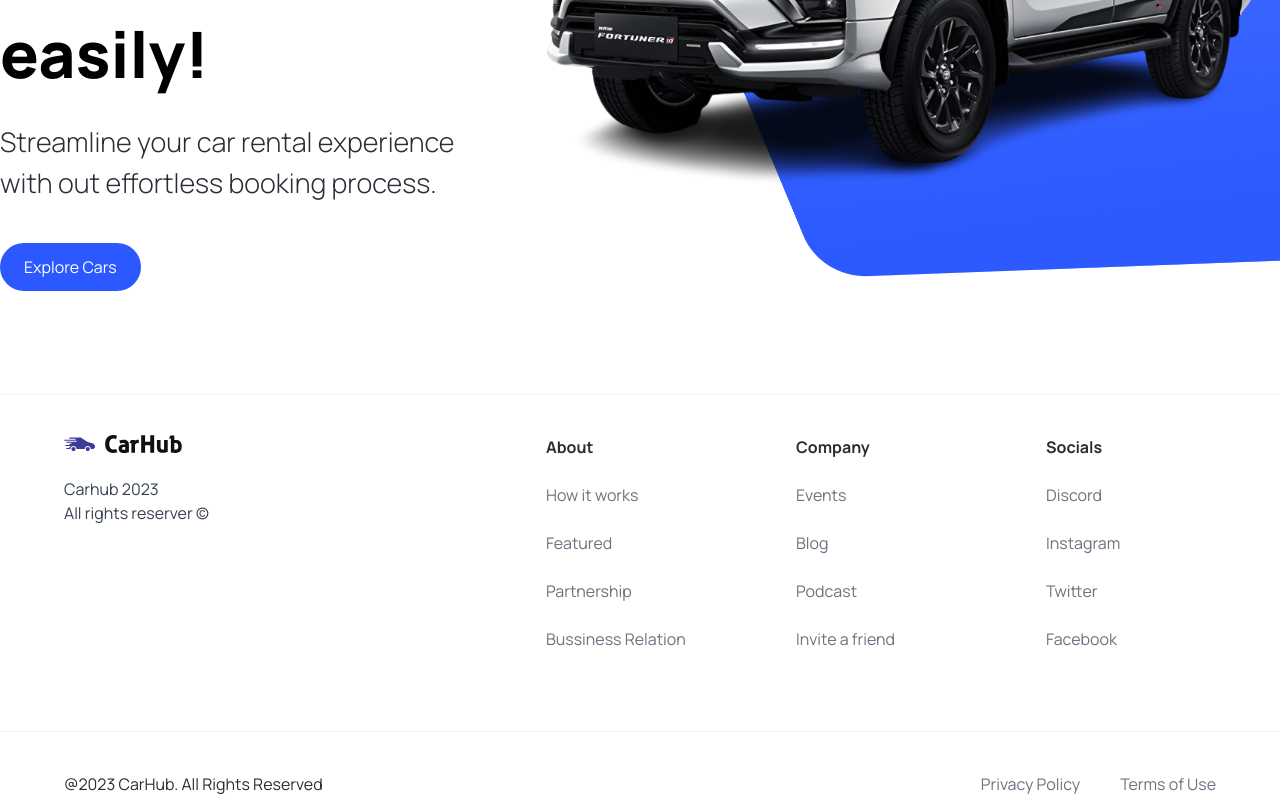
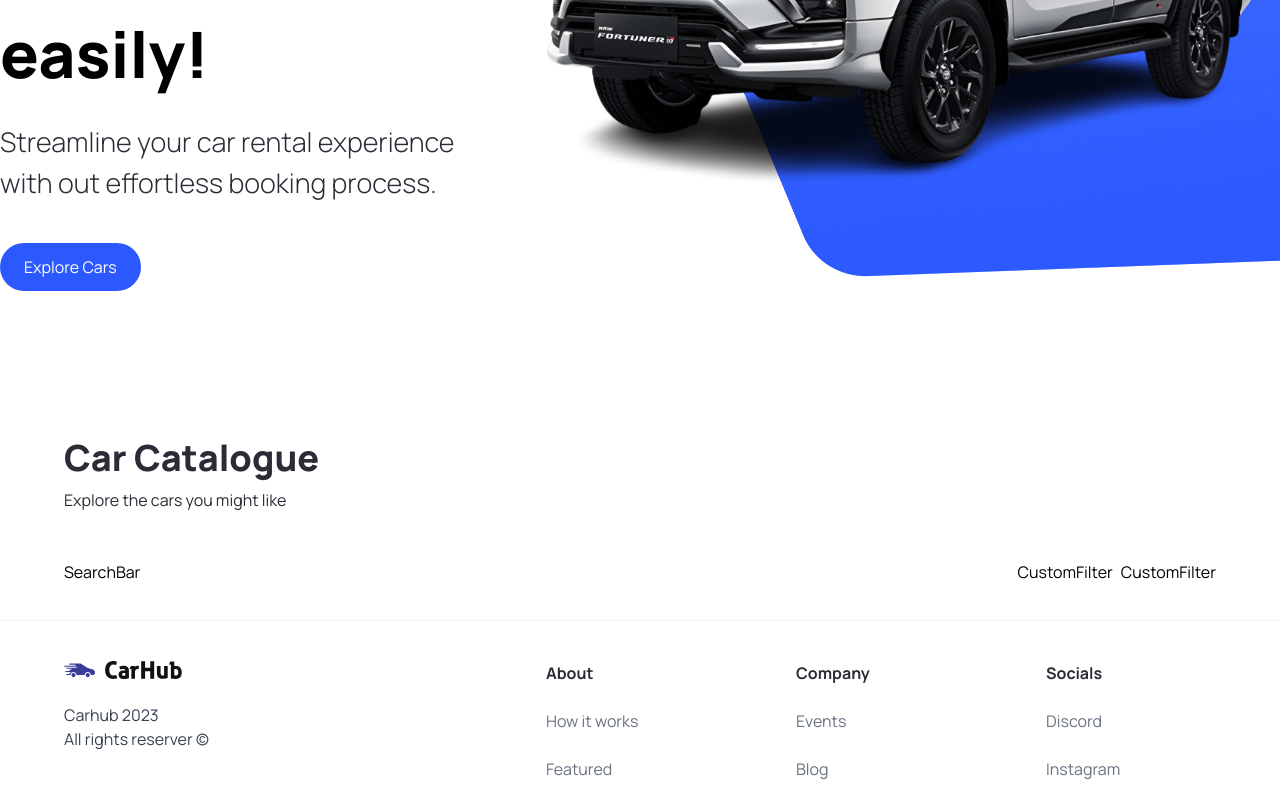
Before and after one commit to jurecapuder/CarShowcase, a Next.js app: page / in a window 1280 px wide. Shown: the part 426-1223 px from the top of the page. Built offline with nearby package versions, Linux system fonts and the light colour scheme.

Commit message:
Adding car catalogue

```diff
--- a/app/page.tsx
+++ b/app/page.tsx
@@ -1,11 +1,28 @@
 import Image from 'next/image'
 
-import { Hero } from '@/components'
+import { CustomFilter, Hero, SearchBar } from '@/components'
 
 export default function Home() {
   return (
     <main className='overflow-hidden'>
       <Hero />
+
+      <div className='mt-12 padding-x padding-y max-width' id='discover'>
+        <div className='home__text-container'>
+          <h1 className='text-4xl font-extrabold'>Car Catalogue</h1>
+
+          <p>Explore the cars you might like</p>
+        </div>
+
+        <div className='home__filters'>
+          <SearchBar />
+
+          <div className='home__filter-container'>
+            <CustomFilter title="fuel" />
+            <CustomFilter title="year" />
+          </div>
+        </div>
+      </div>
     </main>
   )
 }
```
